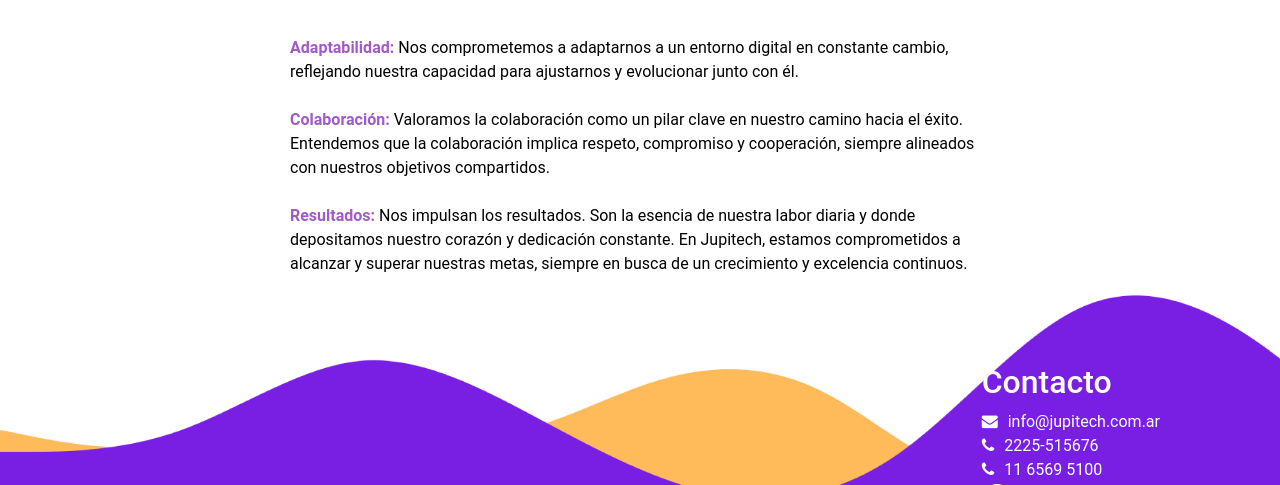
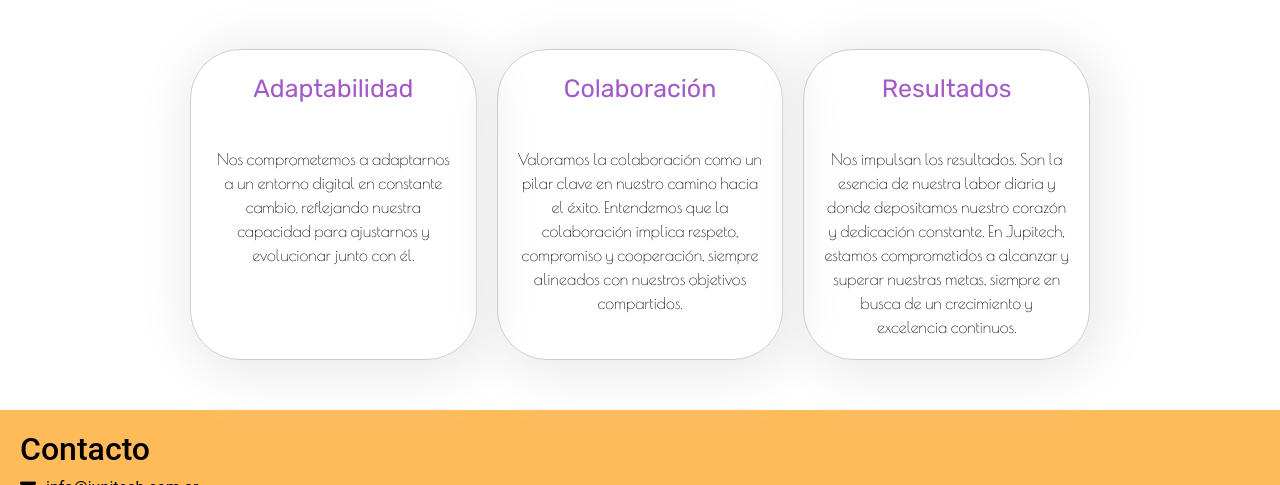
Before and after one commit to nicolasjuarez86/Jupitech, a plain HTML site: page index.html in a window 1280 px wide. Shown: the part 686-1171 px from the top of the page. Drawn offline with nearby package versions, Linux system fonts and the light colour scheme.

Commit message:
index servicios footer

```diff
--- a/index.html
+++ b/index.html
@@ -115,14 +115,32 @@
         </div>
         <div class="content-container">
             <div class="Frontpage-body ViewFull-body">
-                <h2>En Jupitech, nuestra cultura se basa en tres pilares fundamentales:</h2>
+                <h2>Nuestro ADN</h2>
+                <h3>en tres pilares:</h3>
 
+                <div class="Adn-items">
+                    <div class="Adn-item">
+                        <div class="Adn-title">Adaptabilidad</div>
+                        <div class="Adn-text">
+                            Nos comprometemos a adaptarnos a un entorno digital en constante cambio, reflejando nuestra capacidad para ajustarnos y evolucionar junto con él.
+                        </div>
+                    </div>
 
-                <b>Adaptabilidad:</b> Nos comprometemos a adaptarnos a un entorno digital en constante cambio, reflejando nuestra capacidad para ajustarnos y evolucionar junto con él.
-                <br><br>
-                <b>Colaboración:</b> Valoramos la colaboración como un pilar clave en nuestro camino hacia el éxito. Entendemos que la colaboración implica respeto, compromiso y cooperación, siempre alineados con nuestros objetivos compartidos.
-                <br><br>
-                <b>Resultados:</b> Nos impulsan los resultados. Son la esencia de nuestra labor diaria y donde depositamos nuestro corazón y dedicación constante. En Jupitech, estamos comprometidos a alcanzar y superar nuestras metas, siempre en busca de un crecimiento y excelencia continuos.
+                    <div class="Adn-item">
+                        <div class="Adn-title">Colaboración</div>
+                        <div class="Adn-text">
+                            Valoramos la colaboración como un pilar clave en nuestro camino hacia el éxito. Entendemos que la colaboración implica respeto, compromiso y cooperación, siempre alineados con nuestros objetivos compartidos.
+                        </div>
+                    </div>
+
+                    <div class="Adn-item">
+                        <div class="Adn-title">Resultados</div>
+                        <div class="Adn-text">
+                            Nos impulsan los resultados. Son la esencia de nuestra labor diaria y donde depositamos nuestro corazón y dedicación constante. En Jupitech, estamos comprometidos a alcanzar y superar nuestras metas, siempre en busca de un crecimiento y excelencia continuos.
+                        </div>
+                    </div>
+                </div>
+
             </div>
         </div>
 
--- a/stylesheet/main.css
+++ b/stylesheet/main.css
@@ -5,7 +5,7 @@
 :root {
 
     --brand-primary: #a25ac8;
-    --brand-secondary: #FFF;
+    --brand-secondary: #ffba5a;
     --brand-primary-rgba: rgba(0, 32, 48, 0.7);
 }
 
@@ -84,9 +84,6 @@ a:hover {
 .ViewFull-body a {
     text-decoration: none;
 }
-.Section {
-    background-color: var(--brand-secondary);
-}
 
 .Video {
     position: relative;
@@ -118,7 +115,7 @@ a:hover {
 /** HEADER **/
 
 .placeholder {
-    background-color: var(--brand-secondary);
+    background-color: #FFF;
     width: 100% !important;
     opacity: 1;
 }
@@ -163,10 +160,10 @@ a:hover {
 
 .isScrolled.Header::before {
     content: "";
-    background: url(../images/bg1.png) no-repeat 0 -35px/cover;
+    background: url(../images/bg1.png) no-repeat 0 -60px/cover;
   }
 .isScrolled.Header::after {
-    background: url(../images/bg.png) no-repeat 0px -20px/cover;
+    background: url(../images/bg.png) no-repeat 0px -80px/cover;
   }
 .Header-content {
     padding: 10px 0;
@@ -186,7 +183,11 @@ a:hover {
     transition: all 0.5s;
     filter: invert(100%) sepia(100%) saturate(0%) hue-rotate(300deg) brightness(100%) contrast(100%);
 }
-
+.isScrolled .Header-logo {
+    width: 115px;
+    height: 60px;
+    margin-left: 80px;
+}
 @media (max-width:64em) {
     .Header-content {
         justify-content: space-between;
@@ -234,7 +235,7 @@ a:hover {
     font-weight: bold;
 }
 .Menu-link:hover, .Menu-link.Selected {
-    border-bottom-color: var(--brand-secondary);
+    border-bottom-color: #FFF;
     color:#FFF;
 }
 .isScrolled.Header .Menu-link {
@@ -299,14 +300,45 @@ a:hover {
 /** FRONTPAGE **/
 
 
+.Frontpage-body {
+    max-width: 900px;
+    margin: 50px auto;
+    text-align: center;
+}
 .Frontpage-body b {
     color: var(--brand-primary);
+
+}
+.Frontpage-body h2 {
+    font-family: "Rubik", serif;
+    font-size: 40px;
+    color: var(--brand-primary);
+}
+.Frontpage-body h3 {
+    margin-bottom: 50px;
+    font-family: "Poiret One", sans-serif;
+    font-weight: bold;
 }
 
 
-
-@media (max-width:50em) {
-
+.Adn-items {
+    display: flex;
+    flex-wrap: wrap;
+    gap: 20px;
+}
+.Adn-item {
+    flex:1 0 250px;
+    border: 1px solid #CCC;
+    padding: 20px;
+    border-radius: 50px;
+    box-shadow: 5px 5px 50px 10px #EBEBEB;
+    font-family: "Poiret One", sans-serif;
+}
+.Adn-title {
+    font-family: "Rubik", serif;
+    font-size: 25px;
+    color: var(--brand-primary);
+    margin-bottom: 40px;
 }
 
 
@@ -480,42 +512,11 @@ a:hover {
 /****** FOOTER ******/
 
 .Footer {
-    color: #FFF;
-    display: flex;
-    justify-content: flex-end;
-    margin: auto;
-    gap: 40px;
-    position: relative;
-    height: 200px;
+    color: #000;
+    padding:20px;
+    background-color: var(--brand-secondary);
 }
-.Footer::before {
-    content: "";
-    background: url(../images/bgfooter.png) no-repeat 0 0/cover;
-    position: absolute;
-    left: 0;
-    display: block;
-    right: 0;
-    bottom: 0;
-    z-index: 2;
-    top: -35px;
-}
-.Footer::after {
-    background: url(../images/bgfooter1.png) no-repeat 0 20px/cover;
-    position: absolute;
-    left: 0;
-    display: block;
-    right: 0;
-    bottom: 0;
-    z-index: 1;
-    top: -22px;
-    content: "";
-}
-.Footer-direction {
-    position: absolute;
-    right: 120px;
-    bottom: 10px;
-    z-index: 6;
-}
+
 .Footer-menu {
     list-style-type: none;
     padding: 0;
@@ -523,7 +524,7 @@ a:hover {
 }
 .Footer-menu-link,
 .Footer-direction a{
-    color: #FFF;
+    color: #000;
     text-decoration: none;
 }
 .Footer a:hover {
@@ -535,7 +536,7 @@ a:hover {
 
 .Footer h3{
     font-size: 30px;
-    color:#FFF;
+    color:#000;
 }
 
 @media (max-width: 50em) {
@@ -753,14 +754,6 @@ a:hover {
 }
 
 
-.Frontpage-body {
-    max-width: 700px;
-    margin: 50px auto;
-}
-.Frontpage-body h2 {
-    margin-bottom: 50px;
-}
-
  @keyframes scroll{
     0%{
 
```
Also changed, not shown: templates/nosotros.html (+1 -0 lines), templates/servicios.html (+4 -0 lines).
